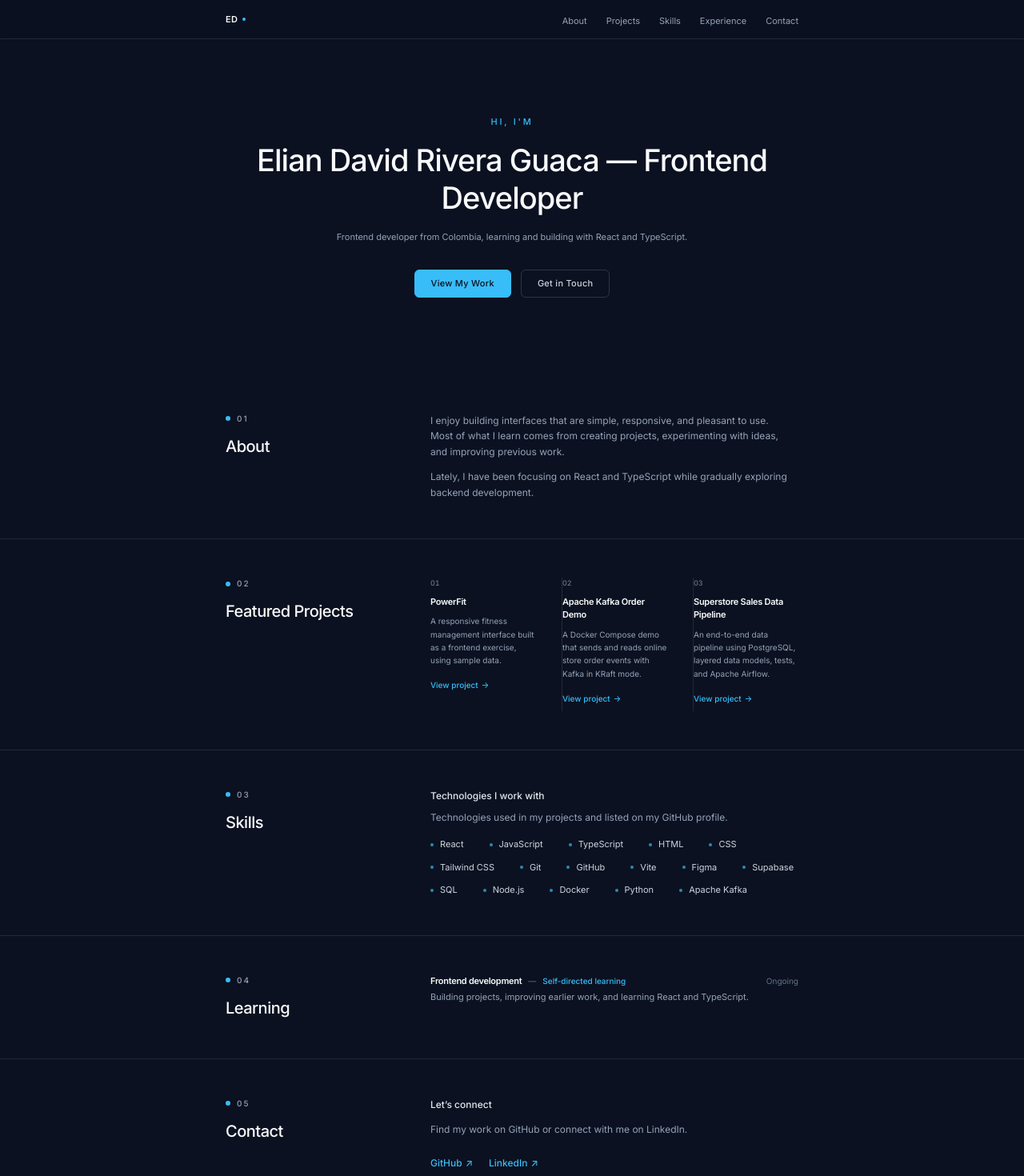
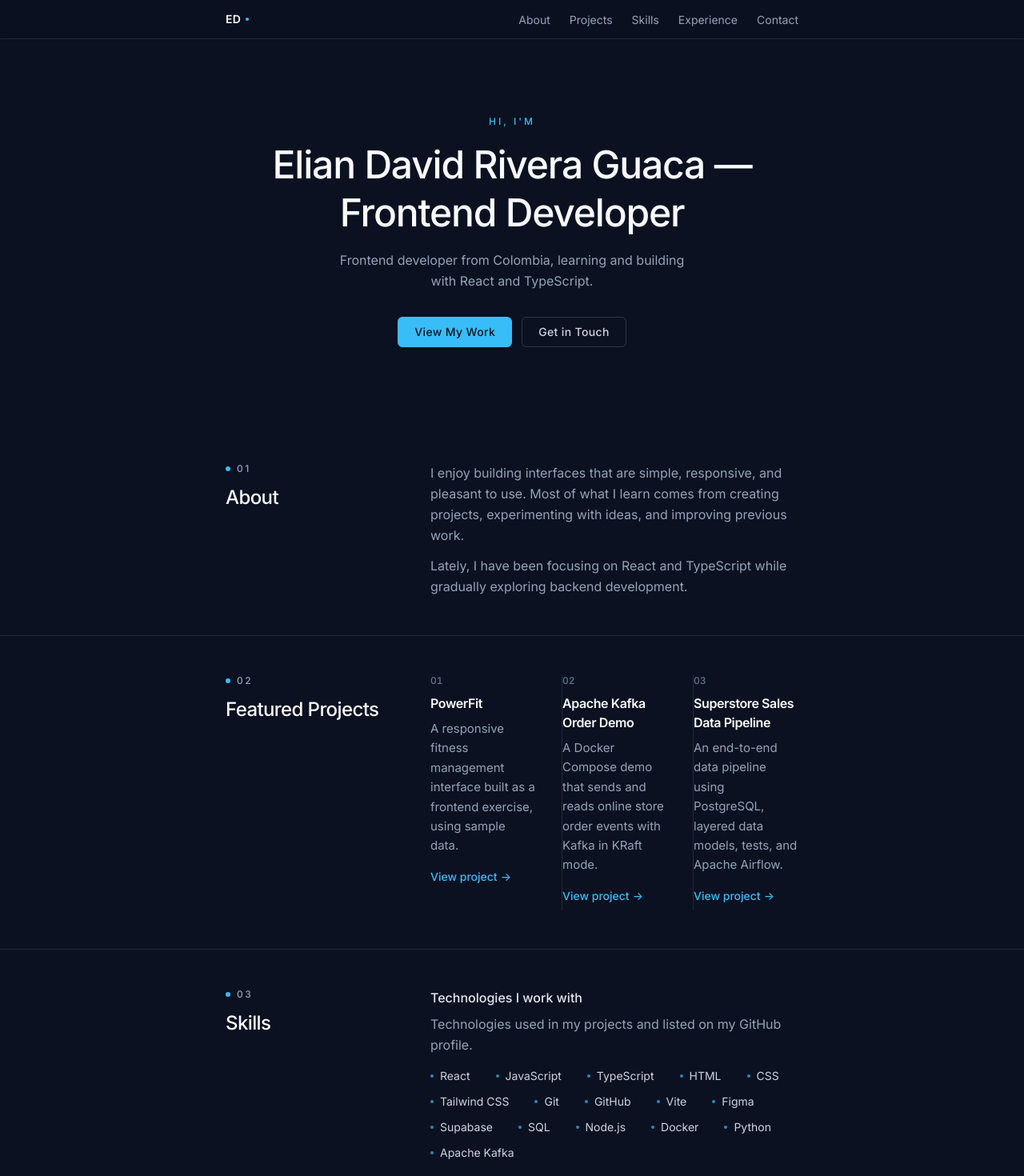
Before and after one commit to aZian10/portfolio, a React (Vite) app: page / in a window 1280 px wide. Shown: the top 1470 px of the page at 80% size. Built offline with nearby package versions, Linux system fonts and the light colour scheme.

Commit message:
style(typography): increase portfolio text sizes

```diff
--- a/src/components/common/Button/Button.jsx
+++ b/src/components/common/Button/Button.jsx
@@ -6,7 +6,7 @@ export default function Button({
   ...props
 }) {
   const base =
-    'inline-flex items-center justify-center rounded-md px-5 py-2 text-[11px] font-medium tracking-wide transition-colors duration-200 ease-in-out motion-reduce:transition-none cursor-pointer focus-visible:ring-2 focus-visible:ring-sky-400 focus-visible:ring-offset-2 focus-visible:ring-offset-surface-950 focus:outline-none'
+    'inline-flex items-center justify-center rounded-md px-5 py-2 text-sm font-medium tracking-wide transition-colors duration-200 ease-in-out motion-reduce:transition-none cursor-pointer focus-visible:ring-2 focus-visible:ring-sky-400 focus-visible:ring-offset-2 focus-visible:ring-offset-surface-950 focus:outline-none'
 
   const styles = {
     primary:
--- a/src/components/common/SectionTitle/SectionTitle.jsx
+++ b/src/components/common/SectionTitle/SectionTitle.jsx
@@ -12,12 +12,12 @@ export default function SectionTitle({
           className="h-1.5 w-1.5 rounded-full bg-sky-400"
         />
         {number && (
-          <span className="text-[10px] font-medium uppercase tracking-[0.2em] text-surface-400">
+          <span className="text-xs font-medium uppercase tracking-[0.2em] text-surface-400">
             {number}
           </span>
         )}
       </div>
-      <h2 id={headingId} className="mt-3 text-[20px] font-medium tracking-tight text-surface-50">
+      <h2 id={headingId} className="mt-3 text-2xl font-medium tracking-tight text-surface-50">
         {title}
       </h2>
     </header>
--- a/src/components/layout/Footer/Footer.jsx
+++ b/src/components/layout/Footer/Footer.jsx
@@ -3,13 +3,13 @@ import { footer } from '../../../constants/footer.js'
 import { socials } from '../../../constants/socials.js'
 
 const linkClass =
-  'p-2 -m-2 rounded text-[9px] font-medium text-surface-400 underline-offset-4 transition-colors duration-300 motion-reduce:transition-none hover:text-sky-400 focus-visible:rounded focus-visible:ring-2 focus-visible:ring-sky-400 focus-visible:ring-offset-2 focus-visible:ring-offset-surface-950 focus:outline-none'
+  'p-2 -m-2 rounded text-xs font-medium text-surface-400 underline-offset-4 transition-colors duration-300 motion-reduce:transition-none hover:text-sky-400 focus-visible:rounded focus-visible:ring-2 focus-visible:ring-sky-400 focus-visible:ring-offset-2 focus-visible:ring-offset-surface-950 focus:outline-none'
 
 export default function Footer() {
   return (
     <footer className="border-t border-white/10 bg-surface-950">
       <Container className="flex flex-col items-center justify-between gap-4 py-6 sm:flex-row">
-        <p className="text-[9px] text-surface-400">{footer.copyright}</p>
+        <p className="text-xs text-surface-400">{footer.copyright}</p>
         <ul className="flex gap-5" role="list" aria-label="Social links">
           {socials.map(({ name, href }) => (
             <li key={name}>
--- a/src/components/layout/Navbar/Navbar.jsx
+++ b/src/components/layout/Navbar/Navbar.jsx
@@ -42,7 +42,7 @@ export default function Navbar() {
         <Container className="flex items-center justify-between py-3">
 <a
               href="#hero"
-              className="flex items-center gap-1.5 rounded text-[11px] font-semibold tracking-wide text-surface-50 transition-colors duration-300 motion-reduce:transition-none hover:text-sky-400 focus-visible:ring-2 focus-visible:ring-sky-400 focus-visible:ring-offset-2 focus-visible:ring-offset-surface-950 focus:outline-none"
+              className="flex items-center gap-1.5 rounded text-sm font-semibold tracking-wide text-surface-50 transition-colors duration-300 motion-reduce:transition-none hover:text-sky-400 focus-visible:ring-2 focus-visible:ring-sky-400 focus-visible:ring-offset-2 focus-visible:ring-offset-surface-950 focus:outline-none"
             >
             ED
             <span
@@ -60,7 +60,7 @@ export default function Navbar() {
 <a
                       href={`#${id}`}
                       aria-current={isActive ? 'page' : undefined}
-                      className={`rounded text-[11px] transition-colors duration-300 motion-reduce:transition-none focus-visible:ring-2 focus-visible:ring-sky-400 focus-visible:ring-offset-2 focus-visible:ring-offset-surface-950 focus:outline-none ${
+                      className={`rounded text-sm transition-colors duration-300 motion-reduce:transition-none focus-visible:ring-2 focus-visible:ring-sky-400 focus-visible:ring-offset-2 focus-visible:ring-offset-surface-950 focus:outline-none ${
                         isActive
                           ? 'font-semibold text-sky-400'
                           : 'font-normal text-surface-400 hover:text-surface-50'
--- a/src/sections/About/About.jsx
+++ b/src/sections/About/About.jsx
@@ -14,7 +14,7 @@ export default function About() {
             {about.paragraphs.map((paragraph, index) => (
               <p
                 key={index}
-                className="max-w-md text-[12px] leading-relaxed text-surface-400"
+                className="max-w-md text-base leading-relaxed text-surface-400"
               >
                 {paragraph}
               </p>
--- a/src/sections/Contact/Contact.jsx
+++ b/src/sections/Contact/Contact.jsx
@@ -12,10 +12,10 @@ export default function Contact() {
         <div className="grid gap-6 md:grid-cols-[220px_1fr] md:gap-9">
           <SectionTitle headingId={headingId} number={contact.number} title={contact.eyebrow} />
           <div className="space-y-3">
-            <h3 className="max-w-md text-[12px] font-medium text-surface-200">
+            <h3 className="max-w-md text-base font-medium text-surface-200">
               {contact.title}
             </h3>
-            <p className="max-w-md text-[12px] leading-relaxed text-surface-400">
+            <p className="max-w-md text-base leading-relaxed text-surface-400">
               {contact.description}
             </p>
             <address className="flex flex-wrap gap-5 not-italic">
@@ -25,7 +25,7 @@ export default function Contact() {
                   href={href}
                   target="_blank"
                   rel="noopener noreferrer"
-                  className="mt-1 py-2 inline-flex items-center gap-1 text-[12px] font-medium text-sky-400 transition-colors duration-200 motion-reduce:transition-none hover:text-sky-300 focus-visible:rounded focus-visible:ring-2 focus-visible:ring-sky-400 focus-visible:ring-offset-2 focus-visible:ring-offset-surface-950 focus:outline-none"
+                  className="mt-1 py-2 inline-flex items-center gap-1 text-sm font-medium text-sky-400 transition-colors duration-200 motion-reduce:transition-none hover:text-sky-300 focus-visible:rounded focus-visible:ring-2 focus-visible:ring-sky-400 focus-visible:ring-offset-2 focus-visible:ring-offset-surface-950 focus:outline-none"
                 >
                   {name}
                   <span aria-hidden="true">↗</span>
--- a/src/sections/Experience/ExperienceCard.jsx
+++ b/src/sections/Experience/ExperienceCard.jsx
@@ -3,21 +3,21 @@ export default function ExperienceCard({ item }) {
     <article className="flex flex-col gap-1">
       <div className="flex flex-wrap items-baseline justify-between gap-x-6 gap-y-1">
         <div className="flex flex-wrap items-baseline gap-2">
-          <h3 className="text-[11px] font-semibold tracking-tight text-surface-50">
+          <h3 className="text-base font-semibold tracking-tight text-surface-50">
             {item.role}
           </h3>
-          <span aria-hidden="true" className="text-[10px] text-surface-500">
+          <span aria-hidden="true" className="text-sm text-surface-500">
             —
           </span>
-          <p className="text-[10px] font-medium text-sky-400">
+          <p className="text-sm font-medium text-sky-400">
             {item.organization}
           </p>
         </div>
-        <p className="text-[10px] tabular-nums text-surface-500">
+        <p className="text-sm tabular-nums text-surface-500">
           {item.period}
         </p>
       </div>
-      <p className="max-w-md text-[11px] leading-relaxed text-surface-400">
+      <p className="max-w-md text-[15px] leading-relaxed text-surface-400">
         {item.description}
       </p>
     </article>
--- a/src/sections/Hero/Hero.jsx
+++ b/src/sections/Hero/Hero.jsx
@@ -6,13 +6,13 @@ export default function Hero() {
   return (
     <section id="hero" className="bg-surface-950">
       <Container className="flex flex-col items-center justify-center pt-36 pb-24 text-center">
-        <p className="text-[11px] font-medium uppercase tracking-[0.25em] text-sky-400">
+        <p className="text-xs font-medium uppercase tracking-[0.25em] text-sky-400">
           {hero.greeting}
         </p>
-        <h1 className="mt-4 w-full max-w-3xl text-[30px] font-medium leading-tight tracking-tight text-surface-50 sm:text-[38px]">
+        <h1 className="mt-4 w-full max-w-3xl text-[32px] font-medium leading-tight tracking-tight text-surface-50 sm:text-[42px] lg:text-[48px]">
           {`${hero.name} — ${hero.role}`}
         </h1>
-        <p className="mt-4 w-full max-w-md text-[11px] leading-relaxed text-surface-400">
+        <p className="mt-4 w-full max-w-md text-base leading-relaxed text-surface-400">
           {hero.tagline}
         </p>
         <div className="mt-8 flex flex-wrap justify-center gap-3">
--- a/src/sections/Projects/ProjectCard.jsx
+++ b/src/sections/Projects/ProjectCard.jsx
@@ -7,21 +7,21 @@ export default function ProjectCard({ project, index }) {
     <article className="flex flex-col">
       <span
         aria-hidden="true"
-        className="text-[9px] font-medium tabular-nums text-surface-500"
+        className="text-xs font-medium tabular-nums text-surface-500"
       >
         {String(index + 1).padStart(2, '0')}
       </span>
-      <h3 className="mt-2 text-[11px] font-semibold tracking-tight text-surface-50">
+      <h3 className="mt-2 text-base font-semibold tracking-tight text-surface-50">
         {project.name}
       </h3>
-      <p className="mt-2 text-[10px] leading-relaxed text-surface-400">
+      <p className="mt-2 text-[15px] leading-relaxed text-surface-400">
         {project.description}
       </p>
       <a
         href={href}
         target="_blank"
         rel="noopener noreferrer"
-        className="mt-2 py-2 inline-flex items-center gap-1 text-[10px] font-medium text-sky-400 transition-colors duration-200 motion-reduce:transition-none hover:text-sky-300 focus-visible:rounded focus-visible:ring-2 focus-visible:ring-sky-400 focus-visible:ring-offset-2 focus-visible:ring-offset-surface-950 focus:outline-none"
+        className="mt-2 py-2 inline-flex items-center gap-1 text-sm font-medium text-sky-400 transition-colors duration-200 motion-reduce:transition-none hover:text-sky-300 focus-visible:rounded focus-visible:ring-2 focus-visible:ring-sky-400 focus-visible:ring-offset-2 focus-visible:ring-offset-surface-950 focus:outline-none"
         aria-label={`${projects.viewLabel}: ${project.name}`}
       >
         {projects.viewLabel}
--- a/src/sections/Skills/Skills.jsx
+++ b/src/sections/Skills/Skills.jsx
@@ -12,8 +12,8 @@ export default function Skills() {
           <SectionTitle headingId={headingId} number={skills.number} title={skills.eyebrow} />
           <div className="space-y-4">
             <div className="space-y-2">
-              <h3 className="text-[12px] font-medium text-surface-200">{skills.title}</h3>
-              <p className="max-w-md text-[12px] leading-relaxed text-surface-400">
+              <h3 className="text-base font-medium text-surface-200">{skills.title}</h3>
+              <p className="max-w-md text-base leading-relaxed text-surface-400">
                 {skills.description}
               </p>
             </div>
@@ -25,7 +25,7 @@ export default function Skills() {
             {skills.items.map((skill) => (
               <li
                 key={skill.name}
-                className="flex items-center gap-2 text-[11px] text-surface-300"
+                className="flex items-center gap-2 text-sm text-surface-300"
               >
                 <span
                   aria-hidden="true"
```
